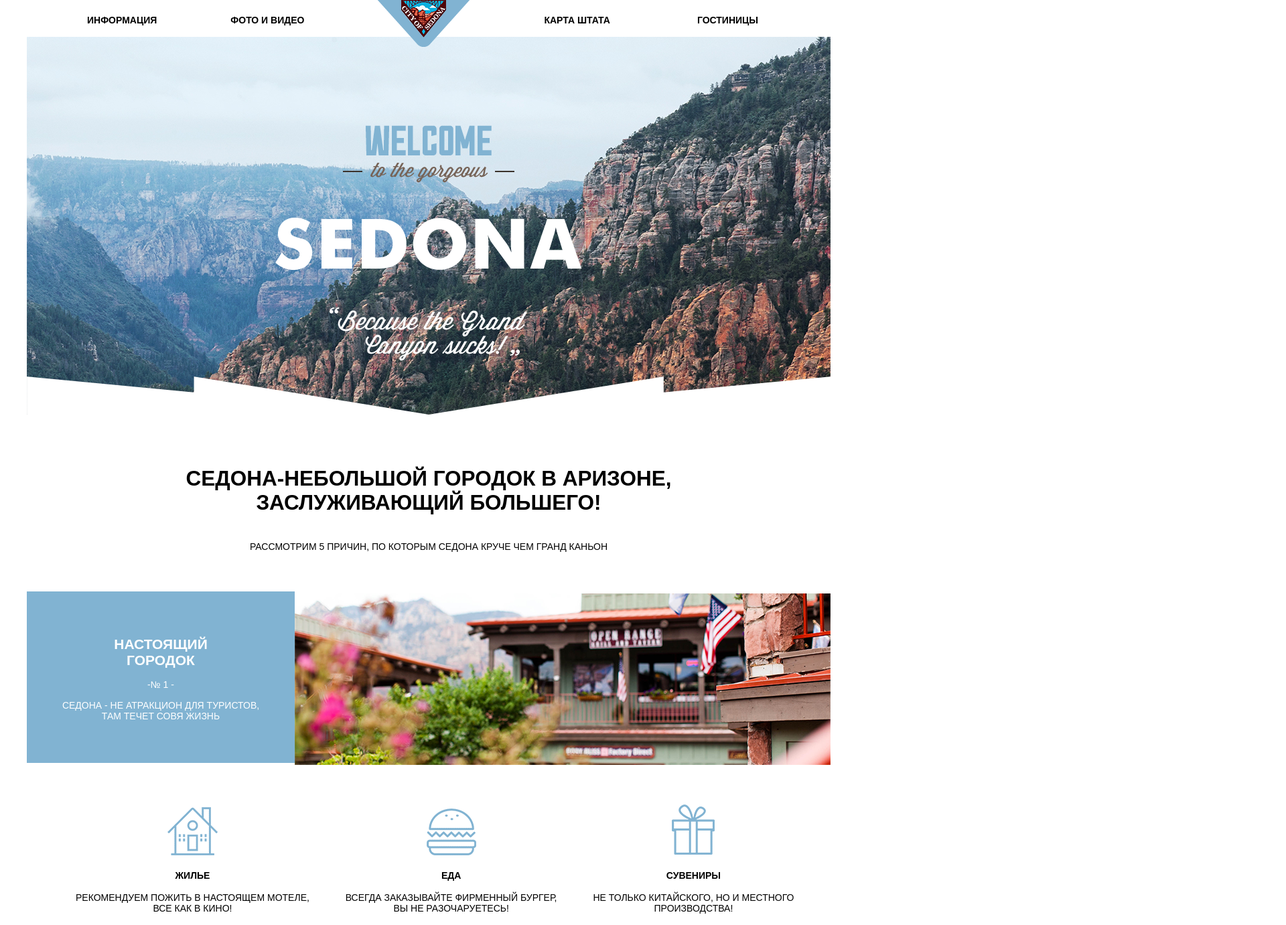
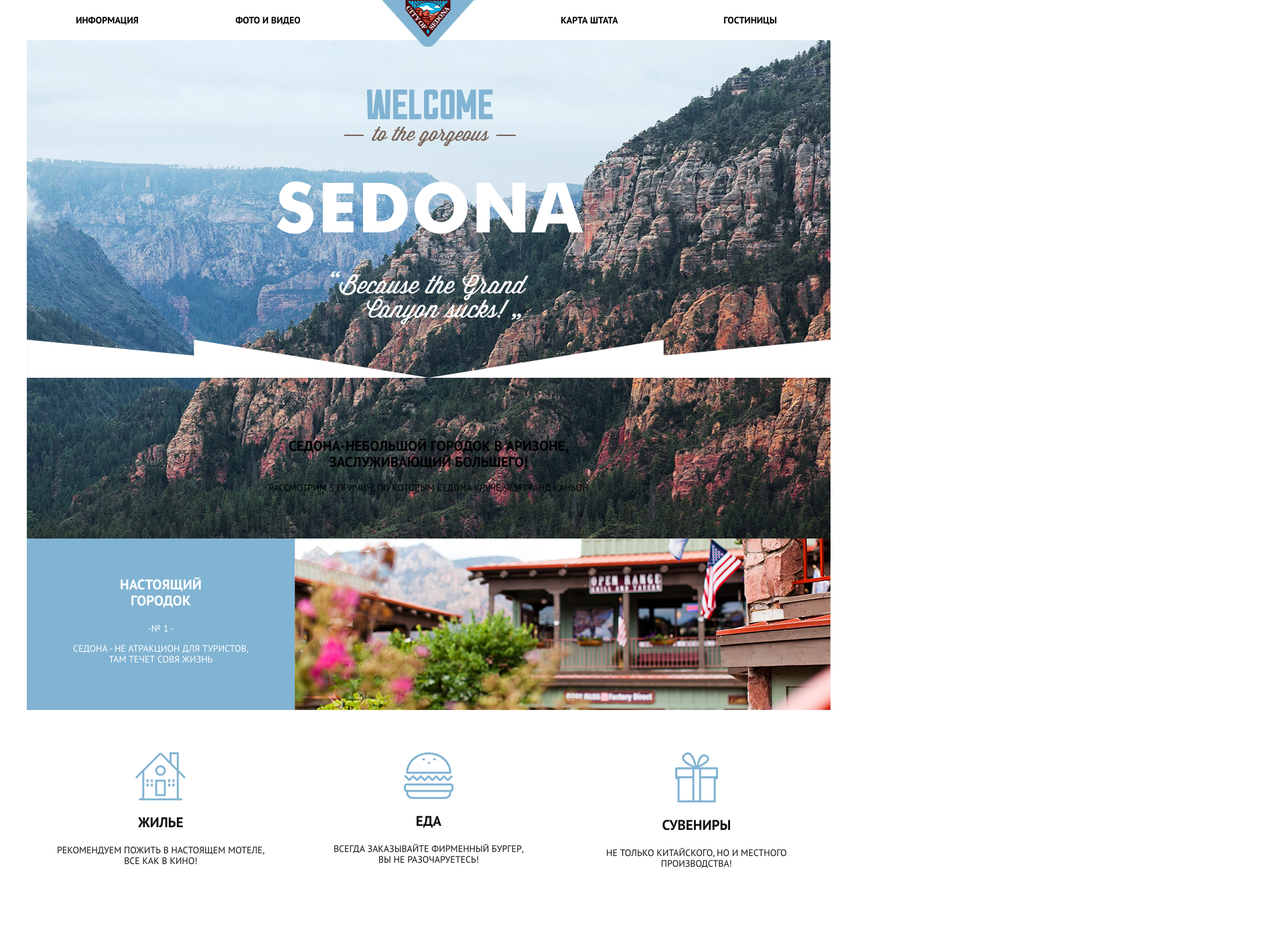
Before and after one commit to musicierer/271975-sedona, a plain HTML site: page index.html in a window 1280 px wide. Shown: the top 1381 px of the page at 67% size, 1920 px wide, since content can reach past the window. Drawn offline with Linux system fonts and the light colour scheme.

Commit message:
Переделка
Исправление кода

```diff
--- a/index.html
+++ b/index.html
@@ -5,8 +5,7 @@
 	<title>SEDONA</title>
 	<link rel="stylesheet" type="text/css" href="style/normalize.css">
 	<link href='http://fonts.googleapis.com/css?family=PT+Sans:400,700&amp;subset=latin,cyrillic-ext' rel='stylesheet' type='text/css'>
-	<link rel="stylesheet" type="text/css" href="style/style.css">
-
+	<link rel="stylesheet" type="text/css" href="style/index_1.css">
 </head>
 <body>
 	<div class="wrapper">
@@ -21,20 +20,22 @@
 						<a href="#">Фото и видео</a>
 					</li>
 					<li>
-					<div class="little-logo">
-						<img src="img/top-logo.png" alt="логотип">
-					</div>
-					</li>
-					<li>
 						<a href="#">Карта штата</a>
 					</li>
 					<li>
 						<a href="#">Гостиницы</a>
 					</li>
 				</ul>
+				<div class="logo"></div>
 			</nav>
 			<div class="main-logo">
-				<img src="img/main-logo.png" alt="главный логотип">
+				<img src="img/main-logo.jpg" alt="главное лого">
+			</div>
+			<div class="main-logo-title">
+				<img src="img/title.png" alt="подпись к фото главного лого">
+			</div>
+			<div class="main-logo-frame">
+				<img src="img/frame.png" alt="рамка к фото главного лого">
 			</div>
 		</div>
 	</header>
@@ -43,55 +44,55 @@
 			<h2>СЕДОНА-НЕБОЛЬШОЙ ГОРОДОК В АРИЗОНЕ,<br> ЗАСЛУЖИВАЮЩИЙ БОЛЬШЕГО!</h2>
 			<p>РАССМОТРИМ 5 ПРИЧИН, ПО КОТОРЫМ СЕДОНА КРУЧЕ ЧЕМ ГРАНД КАНЬОН</p>
 		</div>
-		<div class="city-logo">
-			<h3><a href="#">НАСТОЯЩИЙ<br>ГОРОДОК</a></h3>
+		<div class="city-logo clearfix">
+			<h3>НАСТОЯЩИЙ<br>ГОРОДОК</h3>
 			<p> -№ 1 - </p>
 			<p>СЕДОНА - НЕ АТРАКЦИОН ДЛЯ ТУРИСТОВ,<br>ТАМ ТЕЧЕТ СОВЯ ЖИЗНЬ</p>
+		</div>
+		<div class="open-range">
 			<img src="img/house.png" alt="домик">
 		</div>
-		<nav class="middle-navigation">
-			<div class="container">
-				<div class="img-house">
+		<div class="services">
+				<div class="services-item">
 					<img src="img/little-house.png" alt="домик">
-					<h3><a href="#">ЖИЛЬЕ</a></h3>
+					<h3>ЖИЛЬЕ</h3>
 					<p>РЕКОМЕНДУЕМ ПОЖИТЬ В НАСТОЯЩЕМ МОТЕЛЕ,<br> ВСЕ КАК В КИНО!</p>
 				</div>
-				<div class="img-burger">
+				<div class="services-item">
 					<img src="img/food.png" alt="гамбургер">
-					<h3><a href="#">ЕДА</a></h3>
+					<h3>ЕДА</h3>
 					<p>ВСЕГДА ЗАКАЗЫВАЙТЕ ФИРМЕННЫЙ БУРГЕР,<br>ВЫ НЕ РАЗОЧАРУЕТЕСЬ!</p>
 				</div>
-				<div class="img-souvenirs">
+				<div class="services-item">
 					<img src="img/souvenirs.png" alt="сувениры">
-					<h3><a href="#">СУВЕНИРЫ</a></h3>
+					<h3>СУВЕНИРЫ</h3>
 					<p>НЕ ТОЛЬКО КИТАЙСКОГО, НО И МЕСТНОГО<br>ПРОИЗВОДСТВА!</p>
 				</div>
-			</div>
-		</nav>
-		<div class="bridge"><img src="img/devil's_bridge.png" alt="мост"></div>
-		<div class="davil-bridge">
-			<h3><a href="#">ТАМ ЕСТЬ<br>МОСТ ДЬЯВОЛА</a></h3>
+		</div>
+		<div class="bridge">
+			<img src="img/devil's_bridge.png" alt="мост">
+		</div>
+		<div class="davil-bridge clearfix">
+			<h3>ТАМ ЕСТЬ<br>МОСТ ДЬЯВОЛА</h3>
 			<p> -№ 2 - </p>
 			<p>ДА, НО ПО НЕМУ МОЖНО ПРОЙТИ! ЕСЛИ КОНЕЧНО<br>ВЫ ОСМЕЛИТЕСЬ</p>
 		</div>
-		<div class="places">
-			<div class="container">
-				<div class="square">
+		<div class="sedona-advantages">
+				<div class="item-advantage">
 					<h3>НЕБОЛЬШАЯ<br>ПЛОЩАДЬ</h3>
 					<p> -№ 3 - </p>
 					<p>ВСЕ ДОСТОПРИМЕЧАТЕЛЬНОСТИ<br>НАХОДЯТСЯ ОЧЕНЬ БЛИЗКО</p>
 				</div>
-				<div class="road">
+				<div class="item-advantage">
 					<h3>КРАСИВАЯ<br>ДОРОГА</h3>
 					<p> -№ 4 - </p>
 					<p>ЕХАТЬ В СЕДОНУ ИЗ ЛАС-ВЕГАСА СОВСЕМ<br>НЕ СКУЧНО!</p>
 				</div>
-				<div class="turists">
+				<div class="item-advantage">
 					<h3>МАЛО<br>ТУРИСТОВ</h3>
 					<p> -№ 5 - </p>
 					<p>БОЛЬШИНСТВО ЕДЕТ В ГРАНД КАНЬОН И<br>И ТОЛПИТСЯ ТАМ</p>
 				</div>
-			</div>
 		</div>
 		<div class="interesting">
 			<h2>ЗАИНТЕРЕСОВАЛИСЬ?</h2>
--- /dev/null
+++ b/style/index_1.css
@@ -0,0 +1,201 @@
+body {
+	font-family: 'PT Sans', sans-serif;
+}
+
+.wrapper {
+	width: 1200px;
+	margin: 0 auto;
+}
+
+.main-navigation ul {
+  list-style-type: none;
+  margin: 0;
+  padding: 0;
+  font-size: 0;
+}
+
+.main-navigation li {
+	display: inline-block;
+	width: 20%;
+  	font-size: 14px;
+  	text-align: center;
+  	text-decoration: none;
+  	padding-top: 22px;
+  	padding-bottom: 22px;
+}
+
+.main-navigation a {
+	text-decoration: none;
+	color: #000000;
+	font-weight: 700;
+	text-transform: uppercase;
+}
+
+a:hover {
+	color: #81b3d2;
+}
+
+li:nth-child(2) {
+  margin-right: 20%;
+}
+
+.main-header {
+	position: relative;
+}
+
+.main-navigation .logo {
+  width: 139px;
+  height: 70px;
+  background-image: url('../img/top-logo.png');
+  position: absolute;
+  left: 50%;
+  top: 0;
+  transform: translateX(-50%);
+}
+
+.main-logo {
+	position: relative;
+	width: 100%;
+	z-index: -1;
+}
+
+.main-logo-title {
+	position: absolute;
+	top: 133px;
+	left: 373px;
+}
+
+.main-logo-frame {
+	position: absolute;
+	top: 507px;
+}
+.main-logo-frame:after  {
+	content: '';
+	width: 100%;
+	height: 269px;
+	background: #ffffff;
+	position: absolute;
+	top: 57px;
+	z-index: -1;
+}
+
+.information {
+	text-align: center;
+	margin-top: -200px;
+}
+
+.information h2 {
+	font-size: 21px;
+	font-weight: 700;
+}
+
+.information p {
+	font-size: 14px;
+	font-weight: 400;
+	padding-bottom: 54px;
+}
+
+.clearfix:after {
+  content: '';
+  clear: both;
+  display: table;
+}
+
+.city-logo {
+	text-align: center;
+	float: left;
+	width: 400px;
+	min-height: 256px;
+	background: #81b3d2;
+	color: #ffffff;
+}
+
+.city-logo h3 {
+	font-size: 21px;
+	font-weight: 700;
+	margin-top: 57px;
+}
+
+.city-logo p {
+	font-size: 14px;s
+	font-weight: 400;
+}
+
+.city-logo .open-range {
+	float: right;
+}
+
+.services {
+	font-size: 0;
+	padding-top: 60px;
+	padding-bottom: 88px;
+}
+
+.services .services-item h3 {
+	font-size: 21px;
+	font-weight: 700;
+}
+
+.services .services-item p {
+	font-size: 14px;
+	font-weight: 400;
+}
+
+.services .services-item {
+	display: inline-block;
+	color: #111111;
+	text-align: center;
+	vertical-align: top;
+	width: 33.33%;
+	box-sizing: border-box;
+}
+
+.davil-bridge {
+	text-align: center;
+	float: right;
+	width: 400px;
+	min-height: 256px;
+	background: #81b3d2;
+	color: #ffffff;
+}
+
+.bridge {
+	float: left;
+	width: 800px;
+	min-height: 256px;
+}
+
+.davil-bridge h3 {
+	font-size: 21px;
+	font-weight: 700;
+	margin-top: 57px;
+}
+
+.davil-bridge p {
+	font-size: 14px;
+	font-weight: 400;
+}
+
+.sedona-advantages {
+	font-size: 0;
+	background: #eeeeee;
+}
+
+.sedona-advantages .item-advantage {
+	display: inline-block;
+	color: #111111;
+	text-align: center;
+	vertical-align: top;
+	width: 33.33%;
+	box-sizing: border-box;
+}
+
+.sedona-advantages .item-advantage h3 {
+	font-size: 21px;
+	font-weight: 700;
+}
+
+.sedona-advantages .item-advantage p {
+	font-size: 14px;
+	font-weight: 400;
+}
```
Also changed, not shown: img/frame.png (added), img/main-logo.jpg (added), img/title.png (added).
